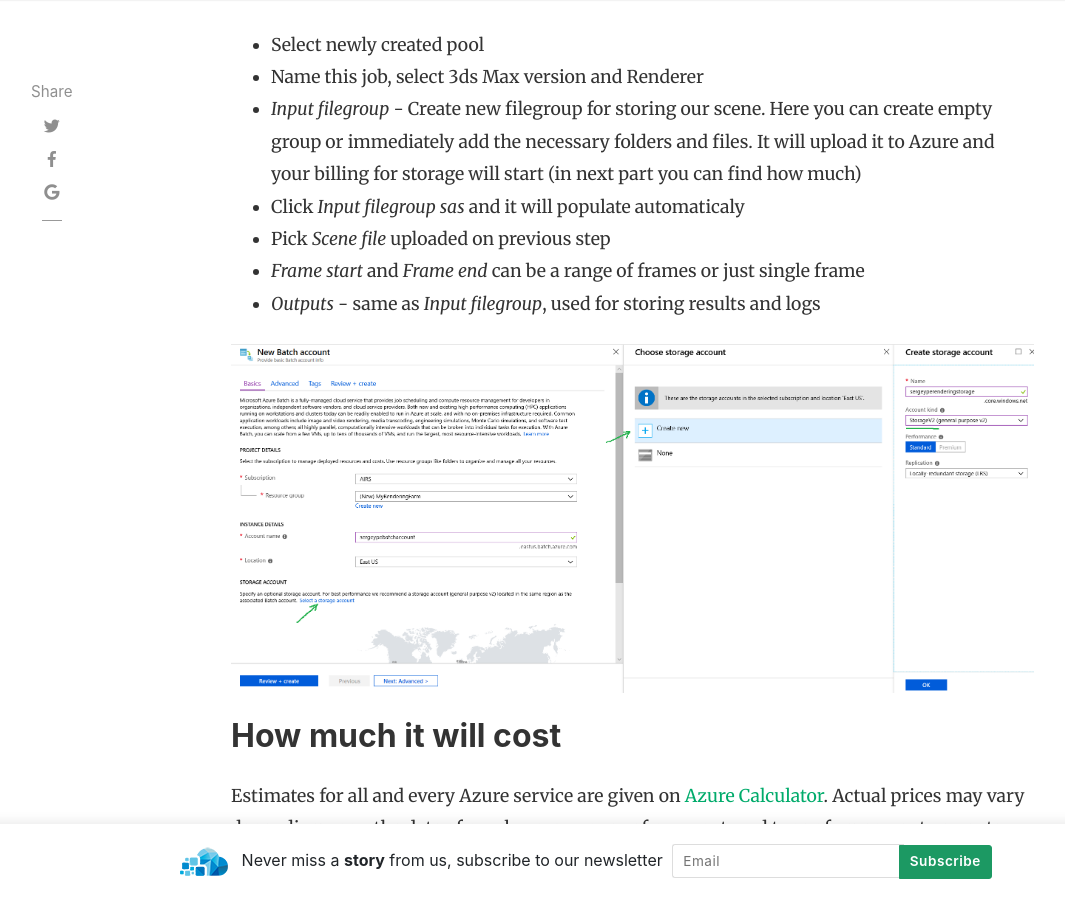
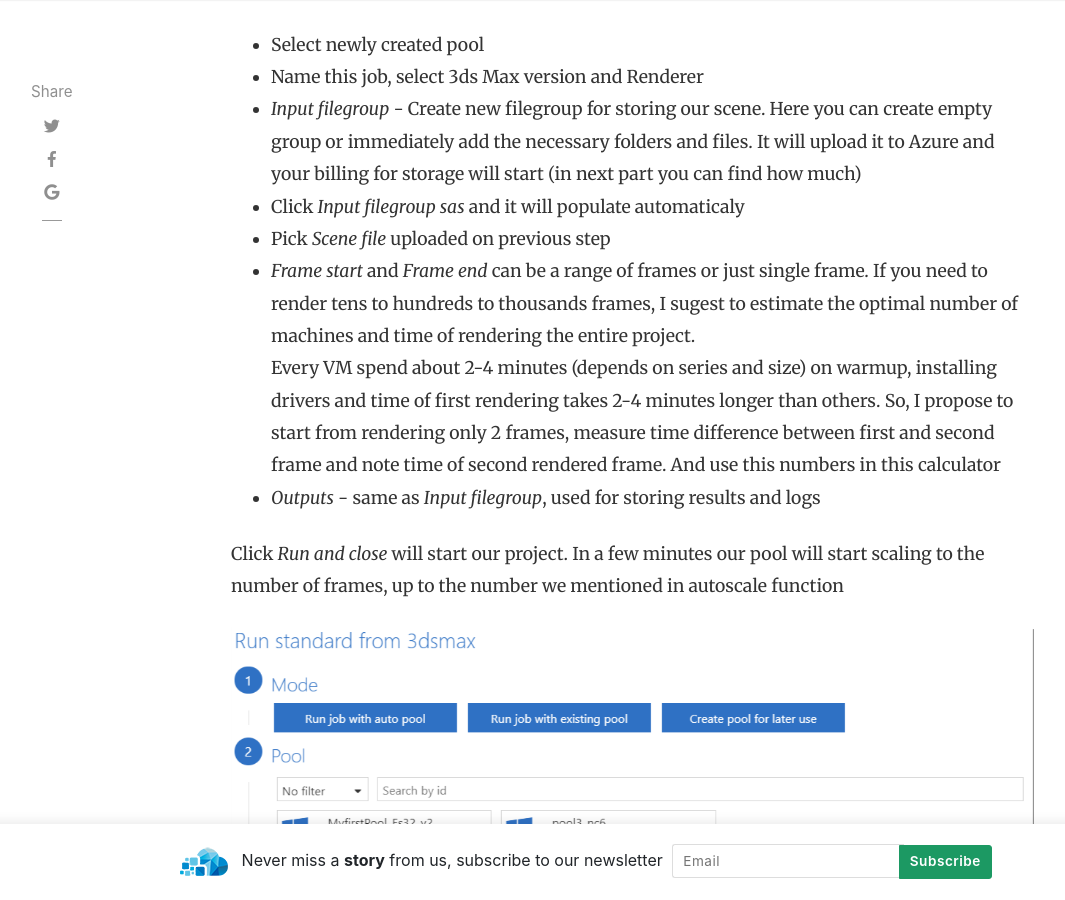
Before and after one commit to AzCEE/azcee.github.io, a Jekyll site: the page built from _posts/2019-02-08-Rendering.md, in a window 1280 px wide and 900 px high, scrolled down 7455 px. Shown: the whole window, without its empty margins (54-1119 px from the left). Built offline with Jekyll 4.4.1, drawn with Linux system fonts in a browser that asks for light colours; nearby versions of some CDN libraries; comment, search, counter and statistics services are not loaded.

Commit message:
Update 2019-02-08-Rendering.md

```diff
--- a/_posts/2019-02-08-Rendering.md
+++ b/_posts/2019-02-08-Rendering.md
@@ -149,10 +149,14 @@
  - *Input filegroup* - Create new filegroup for storing our scene. Here you can create empty group or immediately add the necessary folders and files. It will upload it to Azure and your billing for storage will start (in next part you can find how much)
  - Click *Input filegroup sas* and it will populate automaticaly
  - Pick *Scene file* uploaded on previous step
- - *Frame start* and *Frame end* can be a range of frames or just single frame
+ - *Frame start* and *Frame end* can be a range of frames or just single frame. If you need to render tens to hundreds to thousands frames, I sugest to estimate the optimal number of machines and time of rendering the entire project.
+ Every VM spend about 2-4 minutes (depends on series and size) on warmup, installing drivers and time of first rendering takes 2-4 minutes longer than others. So, I propose to start from rendering only 2 frames,
+measure time difference between first and second frame and note time of second rendered frame. And use this numbers in this calculator
  - *Outputs* - same as *Input filegroup*, used for storing results and logs
 
-![AzureBatch](/assets/users/sergeyperus/batchaccount.png)
+Click *Run and close* will start our project. In a few minutes our pool will start scaling to the number of frames, up to the number we mentioned in autoscale function
+
+![AzureBatch](/assets/users/sergeyperus/Newjob.png)
 
 
 
```
